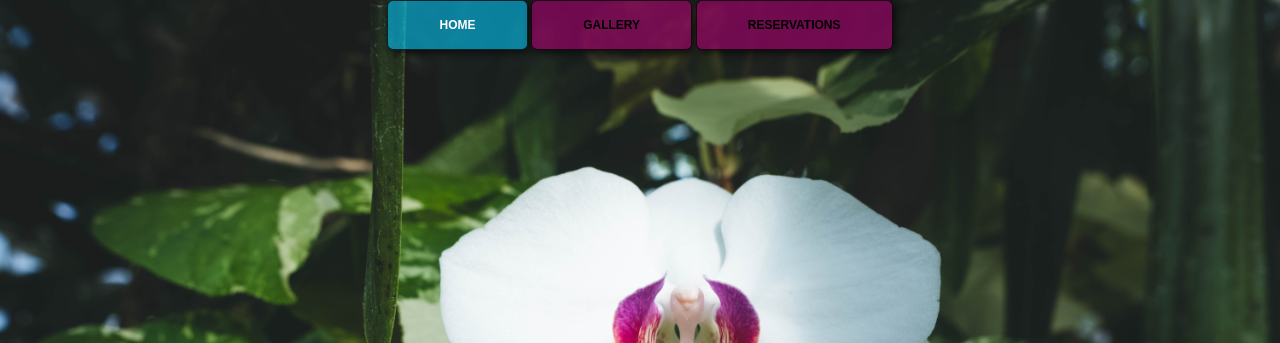
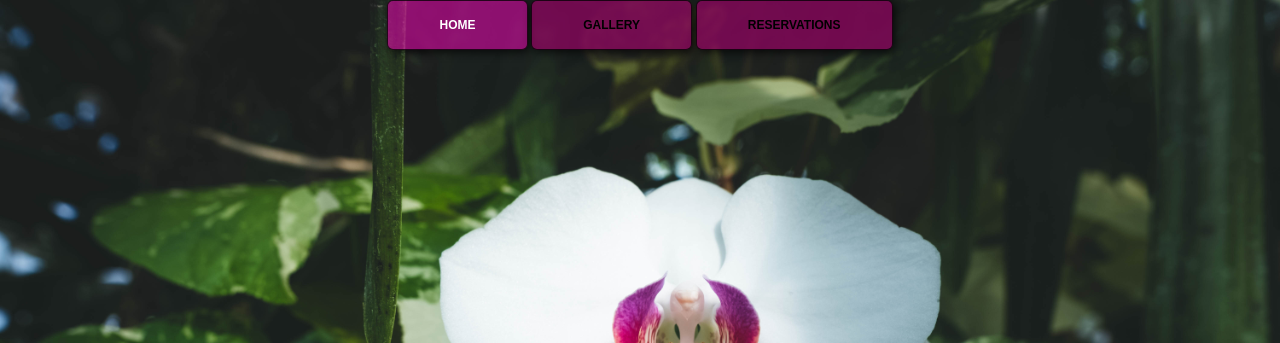
Before and after one commit to deviantsoul/Project3, a plain HTML site: page index.html in a window 1280 px wide. In both pictures the pointer is over the item "HOME". Shown: the top 343 px of the page. Drawn offline with Linux system fonts and the light colour scheme.

Commit message:
Color Changed
1 color changed.

```diff
--- a/css/animations.css
+++ b/css/animations.css
@@ -33,7 +33,7 @@
 
 .menu li:hover  {
     color: rgb(255, 255, 255);
-    background-color: rgba(0, 204, 255, 0.562);
+    background-color: rgba(255, 0, 191, 0.5);
 }
 
 /* ==============================================
```
